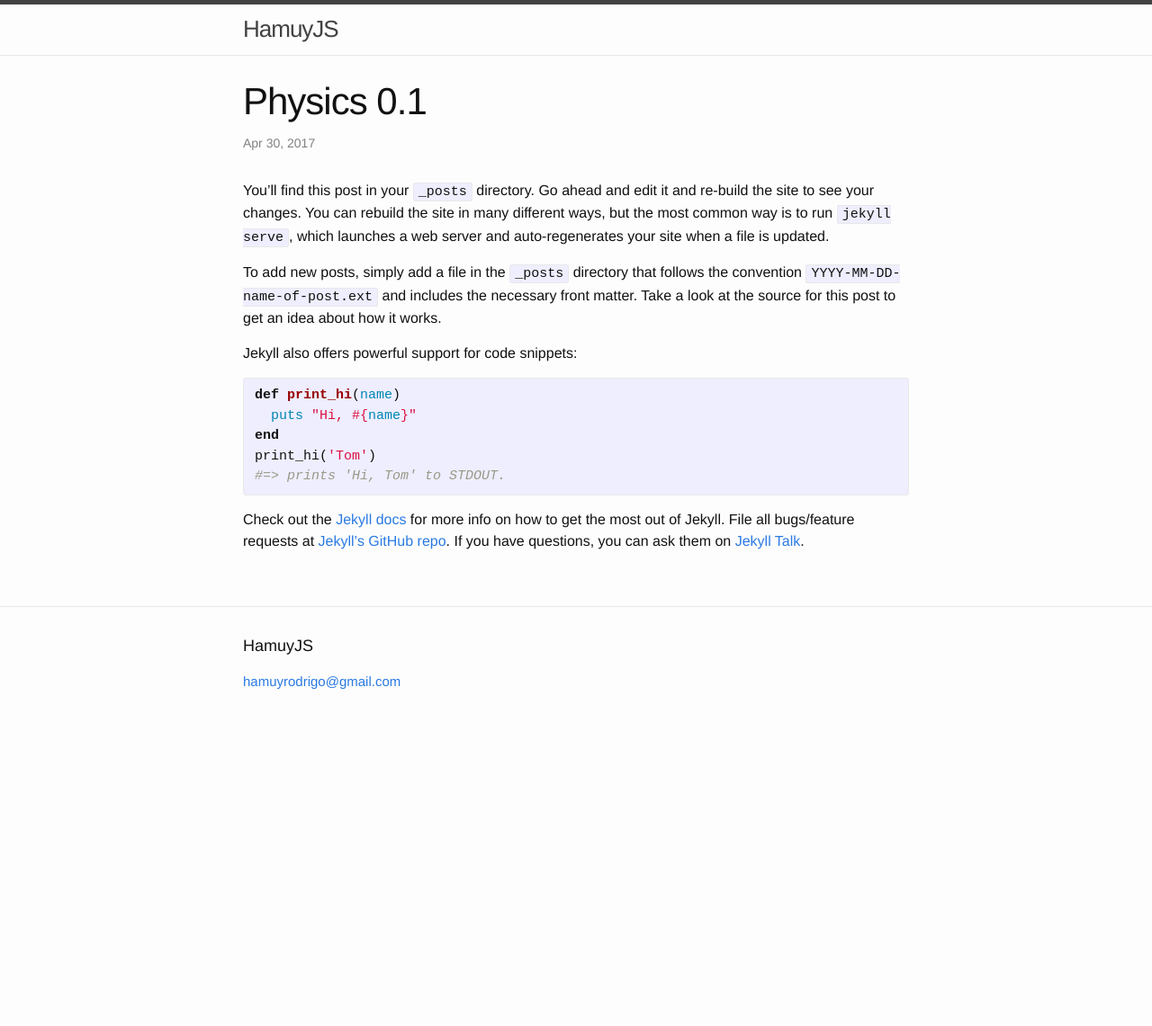
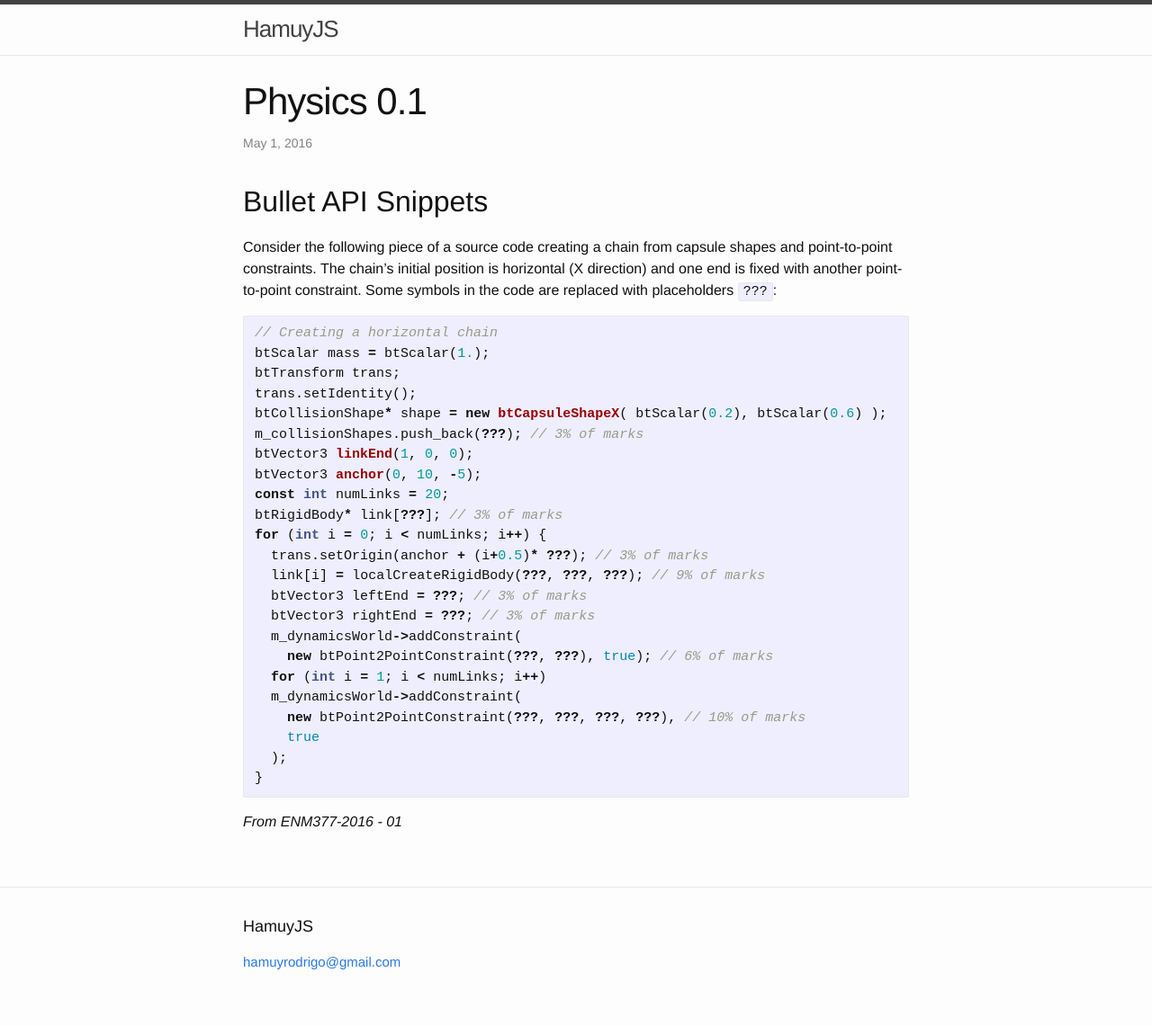
Before and after one commit to RodrigoHamuy/blog, a Jekyll site: the page built from _posts/2016-05-01-physics-01.markdown, in a window 1280 px wide. Shown: the whole page at 90% size. Built offline with Jekyll 4.4.1, drawn with Linux system fonts in a browser that asks for light colours; before the commit the page ends 900 px from its top, so only the background shows below that.

Commit message:
Working post

````diff
--- a/_posts/2016-05-01-physics-01.markdown
+++ b/_posts/2016-05-01-physics-01.markdown
@@ -1,25 +1,38 @@
 ---
 layout: post
 title:  "Physics 0.1"
-date:   2017-04-30 22:30:08 +0000
 categories: physics
 ---
-You’ll find this post in your `_posts` directory. Go ahead and edit it and re-build the site to see your changes. You can rebuild the site in many different ways, but the most common way is to run `jekyll serve`, which launches a web server and auto-regenerates your site when a file is updated.
 
-To add new posts, simply add a file in the `_posts` directory that follows the convention `YYYY-MM-DD-name-of-post.ext` and includes the necessary front matter. Take a look at the source for this post to get an idea about how it works.
+## Bullet API Snippets
 
-Jekyll also offers powerful support for code snippets:
+Consider the following piece of a source code creating a chain from capsule shapes and point-to-point constraints.
+The chain’s initial position is horizontal (X direction) and one end is ﬁxed with another point-to-point constraint.
+Some symbols in the code are replaced with placeholders `???`:
 
-{% highlight ruby %}
-def print_hi(name)
-  puts "Hi, #{name}"
-end
-print_hi('Tom')
-#=> prints 'Hi, Tom' to STDOUT.
-{% endhighlight %}
-
-Check out the [Jekyll docs][jekyll-docs] for more info on how to get the most out of Jekyll. File all bugs/feature requests at [Jekyll’s GitHub repo][jekyll-gh]. If you have questions, you can ask them on [Jekyll Talk][jekyll-talk].
-
-[jekyll-docs]: https://jekyllrb.com/docs/home
-[jekyll-gh]:   https://github.com/jekyll/jekyll
-[jekyll-talk]: https://talk.jekyllrb.com/
+```c++
+// Creating a horizontal chain
+btScalar mass = btScalar(1.);
+btTransform trans;
+trans.setIdentity();
+btCollisionShape* shape = new btCapsuleShapeX( btScalar(0.2), btScalar(0.6) );
+m_collisionShapes.push_back(???); // 3% of marks
+btVector3 linkEnd(1, 0, 0);
+btVector3 anchor(0, 10, -5);
+const int numLinks = 20;
+btRigidBody* link[???]; // 3% of marks
+for (int i = 0; i < numLinks; i++) {
+  trans.setOrigin(anchor + (i+0.5)* ???); // 3% of marks
+  link[i] = localCreateRigidBody(???, ???, ???); // 9% of marks
+  btVector3 leftEnd = ???; // 3% of marks
+  btVector3 rightEnd = ???; // 3% of marks
+  m_dynamicsWorld->addConstraint(
+    new btPoint2PointConstraint(???, ???), true); // 6% of marks
+  for (int i = 1; i < numLinks; i++)
+  m_dynamicsWorld->addConstraint(
+    new btPoint2PointConstraint(???, ???, ???, ???), // 10% of marks
+    true
+  );
+}
+```
+*From ENM377-2016 - 01*
````
